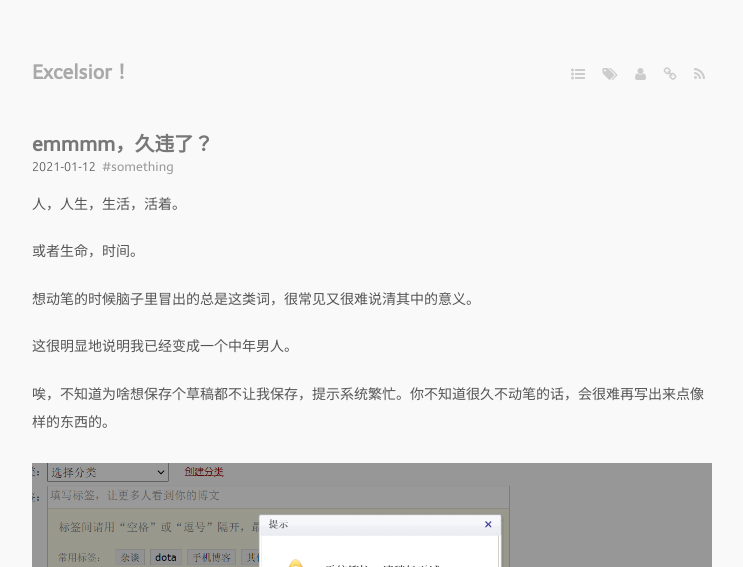
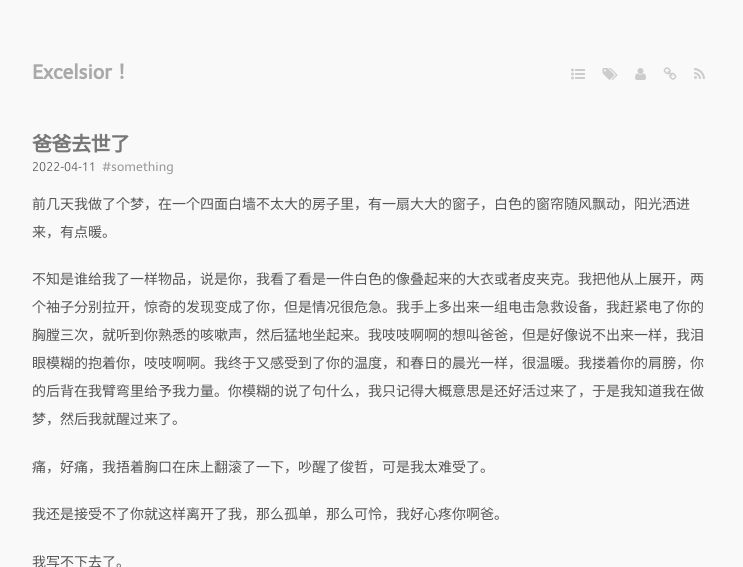
Before and after one commit to seLc7/seLc7.github.io, a Jekyll site: the page built from index.markdown, in a window 1280 px wide. Shown: the top 567 px of the page, without its empty margins (268-1011 px from the left). Built offline with Jekyll 4.4.1, drawn with Linux system fonts in a browser that asks for light colours; some of the changed text lies outside the part shown; grey boxes are pictures that could not be loaded.

Commit message:
20220411

```diff
--- /dev/null
+++ b/_posts/2022-4-11-death.md
@@ -0,0 +1,18 @@
+---
+title: '爸爸去世了'
+layout: post
+tags:
+    - something
+---
+
+前几天我做了个梦，在一个四面白墙不太大的房子里，有一扇大大的窗子，白色的窗帘随风飘动，阳光洒进来，有点暖。
+
+不知是谁给我了一样物品，说是你，我看了看是一件白色的像叠起来的大衣或者皮夹克。我把他从上展开，两个袖子分别拉开，惊奇的发现变成了你，但是情况很危急。我手上多出来一组电击急救设备，我赶紧电了你的胸膛三次，就听到你熟悉的咳嗽声，然后猛地坐起来。我吱吱啊啊的想叫爸爸，但是好像说不出来一样，我泪眼模糊的抱着你，吱吱啊啊。我终于又感受到了你的温度，和春日的晨光一样，很温暖。我搂着你的肩膀，你的后背在我臂弯里给予我力量。你模糊的说了句什么，我只记得大概意思是还好活过来了，于是我知道我在做梦，然后我就醒过来了。
+
+痛，好痛，我捂着胸口在床上翻滚了一下，吵醒了俊哲，可是我太难受了。
+
+我还是接受不了你就这样离开了我，那么孤单，那么可怜，我好心疼你啊爸。
+
+我写不下去了。
+
+![](/files/2021/my father and my son.jpg)
```
Also changed, not shown: about.md (+8 -1 lines), 1 other file.
